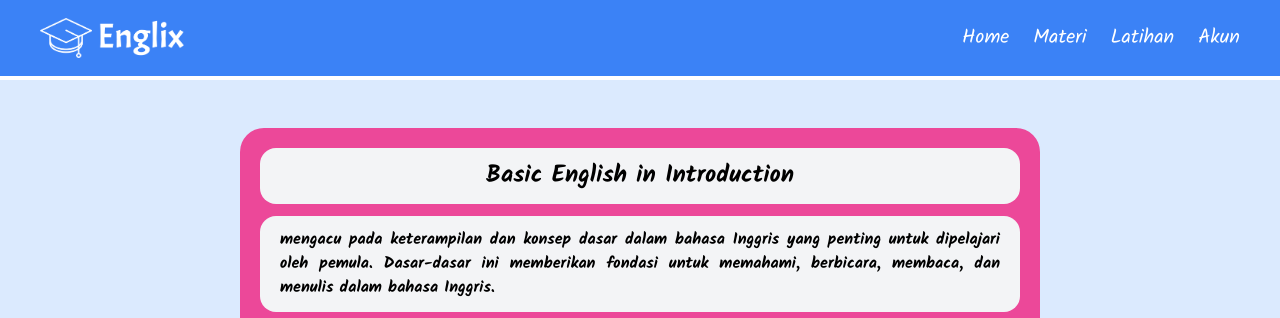
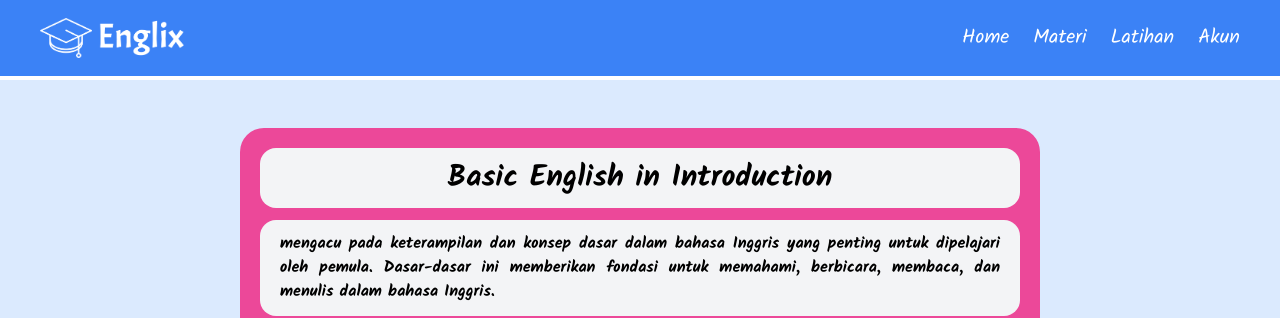
Before and after one commit to TrustyKrab/Englix-Client, a React (Vite) app: page /MateriM1K10 in a window 1280 px wide. Shown: the top 318 px of the page. Built offline with nearby package versions, Linux system fonts and the light colour scheme; no server answers; sample sign-in values are in the browser's storage.

Commit message:
add materi egen

```diff
--- a/src/assets/Layout/Materi/Kelas10/MateriM1K10.jsx
+++ b/src/assets/Layout/Materi/Kelas10/MateriM1K10.jsx
@@ -7,7 +7,7 @@ export default function MateriM1K10() {
             <NavbarHome />
             <div className='py-5 px-5 mx-60 mt-20 justify-center rounded-3xl bg-pink-500 text-black'>
                 <div className='bg-gray-100 px-5 py-3 rounded-2xl mb-3'>
-                    <h1 className='font-bold text-2xl text-center'>Basic English in Introduction</h1>
+                    <h1 className='font-bold text-3xl text-center'>Basic English in Introduction</h1>
                 </div>
 
                 <div className='bg-gray-100 px-5 py-3 rounded-2xl mb-3'>
```
